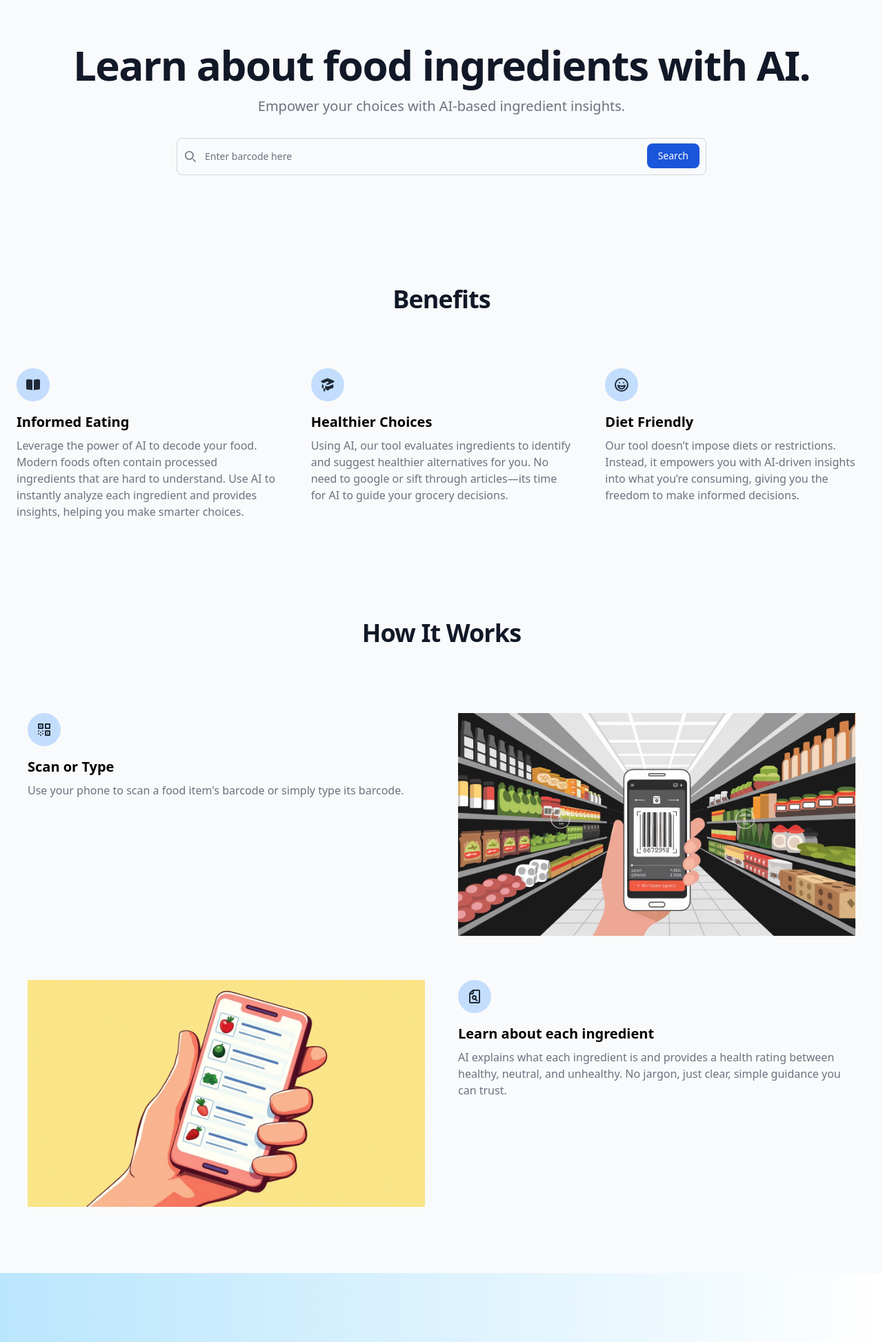
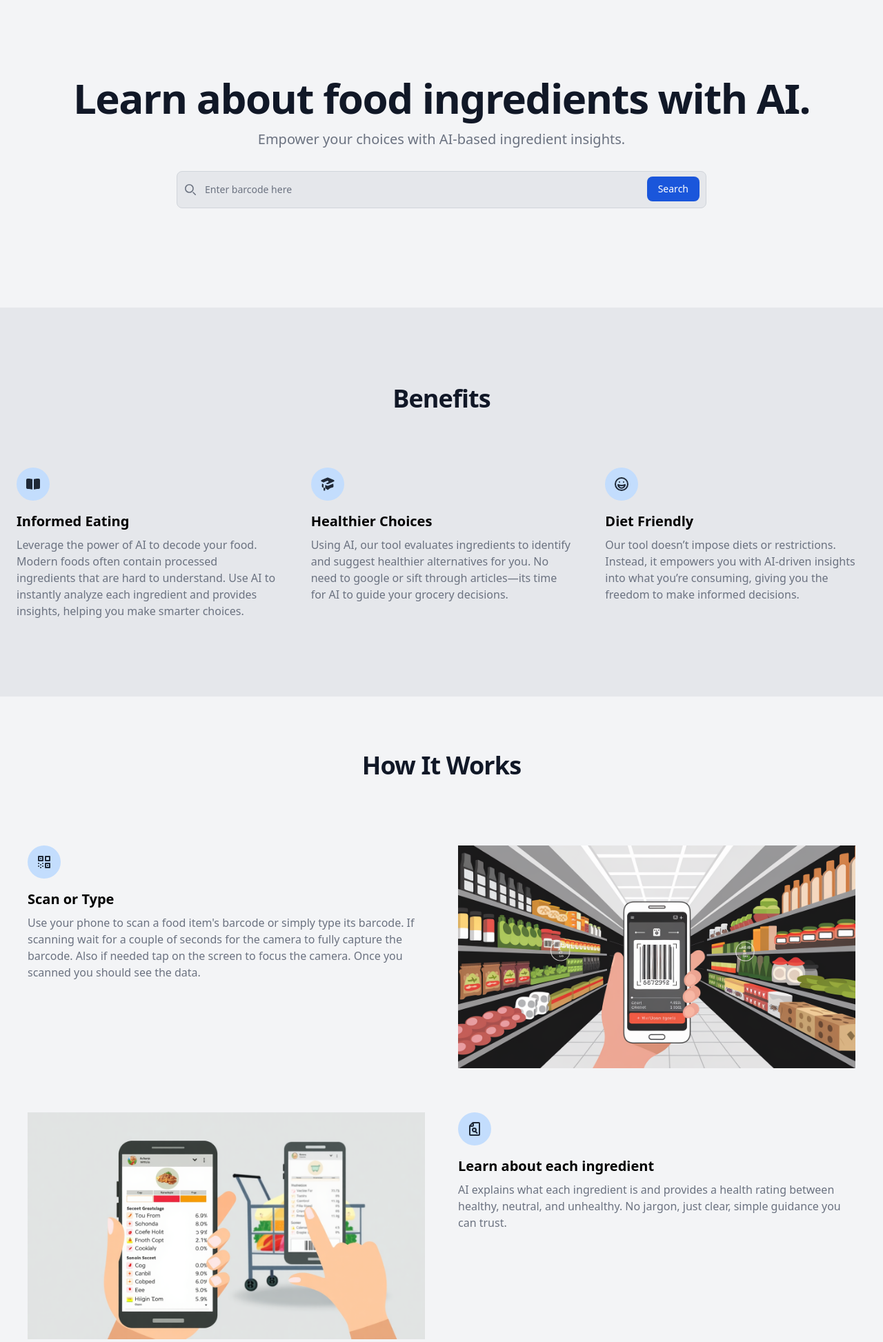
Before and after one commit to Pablosarti7/barcode-reader-web-app, a Flask app: page / in a window 1280 px wide. Shown: the part 60-2006 px from the top of the page at 69% size. Run offline with Flask 3, Linux system fonts and the light colour scheme; parts of the project's set-up code (start-up, migrations or seed data) failed here and were passed over; some libraries are stand-ins or nearby versions.

Commit message:
Changes in UI and UX, adds recommendations v.1

```diff
--- a/main.py
+++ b/main.py
@@ -6,6 +6,7 @@ from ingredients_api import get_ingredient, add_ingredient
 from products_api import add_product, get_specific_ingredient
 from openai_sdk import json_formatter
 from openai_structure_data import product_info_json
+from food_recommender import recommend_healthier_food
 
 # external imports
 from flask import Flask, render_template, request, jsonify, redirect, url_for, flash, abort, session
@@ -137,7 +138,7 @@ def home():
             if boolean:
 
                 database_tasks = [get_ingredient(ingredient) for ingredient in product_data]
-
+                testing = recommend_healthier_food(name)
             else:
 
                 list_of_objects = json_formatter(ingredients_text)
@@ -182,7 +183,7 @@ def home():
                     db.session.commit()
 
             return render_template('index.html', form=form, name=name, ingredients_list=database_tasks,
-                                   nutriscore=nutriscore, logged_in=current_user.is_authenticated)
+                                   nutriscore=nutriscore, logged_in=current_user.is_authenticated, testing=testing)
         else:
             flash('Sorry product key not found in data.')
             return redirect(url_for('home'))
--- a/templates/about.html
+++ b/templates/about.html
@@ -14,7 +14,7 @@
     {% include "navigation.html" %}
 
     <main class="flex-grow flex flex-col">
-    <section class="bg-gray-50 dark:bg-gray-900 flex-grow flex">
+    <section class="bg-gray-100 dark:bg-gray-900 flex-grow flex">
         <div class="py-8 px-4 mx-auto max-w-screen-xl lg:py-16 lg:px-6 justify-center">
             <div class="max-w-screen-lg sm:text-lg dark:text-gray-400">
                 <h1 class="mb-16 md:mb-32 text-4xl font-extrabold tracking-tight leading-none text-gray-900 md:text-5xl lg:text-6xl dark:text-black text-center">About Us</h1>
--- a/templates/index.html
+++ b/templates/index.html
@@ -37,20 +37,21 @@
     </style>
 </head>
 
-<body class="bg-white text-black">
+<body class="bg-gray-100 text-black">
 
     {% include "navigation.html" %}
 
-    <section class="bg-gray-50 dark:bg-gray-900">
-        <div class="py-8 px-4 mx-auto max-w-screen-xl text-center lg:py-16 lg:px-12">
+    <section class="bg-gray-100 dark:bg-gray-900">
+        <div class="py-8 px-4 mx-auto max-w-screen-xl text-center lg:py-28 lg:px-12">
             <!-- Mobile Try Button -->
             <div class="block lg:hidden">
                 <a href="#" id="startbutton"
-                class="inline-flex justify-between items-center py-1 px-1 pr-4 mb-7 text-sm text-gray-700 bg-gray-100 rounded-full dark:bg-gray-300 dark:text-black hover:bg-gray-200"
+                    class="inline-flex justify-between items-center py-1 px-1 pr-4 mb-7 text-sm text-gray-700 bg-gray-200 rounded-full dark:bg-gray-200 dark:text-black hover:bg-gray-200"
                     role="alert">
                     <span class="text-xs bg-blue-600 rounded-full text-white px-4 py-1.5 mr-3">Try</span> <span
                         class="text-sm font-medium">Scanning with your mobile device.</span>
-                <svg class="ml-2 w-5 h-5" fill="currentColor" viewBox="0 0 20 20" xmlns="http://www.w3.org/2000/svg">
+                    <svg class="ml-2 w-5 h-5" fill="currentColor" viewBox="0 0 20 20"
+                        xmlns="http://www.w3.org/2000/svg">
                         <path fill-rule="evenodd"
                             d="M7.293 14.707a1 1 0 010-1.414L10.586 10 7.293 6.707a1 1 0 011.414-1.414l4 4a1 1 0 010 1.414l-4 4a1 1 0 01-1.414 0z"
                             clip-rule="evenodd"></path>
@@ -77,7 +78,7 @@
                         </div>
                         {{ form.hidden_tag() }}
                         {{ form.ingredients(class="block w-full p-4 ps-10 text-sm text-gray-900 border border-gray-300
-                        rounded-lg bg-gray-50 focus:ring-blue-500 focus:border-blue-500 dark:bg-gray-300
+                        rounded-lg bg-gray-200 focus:ring-blue-500 focus:border-blue-500 dark:bg-gray-200
                         dark:placeholder-gray-400 dark:text-black dark:focus:ring-blue-500 dark:focus:border-blue-500")
                         }}
                         {{ form.submit(class="text-white absolute end-2.5 bottom-2.5 bg-blue-700 hover:bg-blue-800
@@ -97,7 +98,7 @@
         class="hidden overflow-y-auto overflow-x-hidden fixed top-0 right-0 left-0 z-50 justify-center items-center w-full md:inset-0 h-[calc(100%-1rem)] max-h-full">
         <div class="relative p-4 w-full max-w-2xl max-h-full">
             <!-- Modal content -->
-            <div class="relative bg-white rounded-lg shadow dark:bg-gray-300">
+            <div class="relative bg-gray-200 rounded-lg shadow dark:bg-gray-200">
                 <!-- Modal header -->
                 <div class="flex items-center justify-between p-4 md:p-5 border-b rounded-t dark:border-gray-600">
                     <h3 class="text-xl font-semibold text-gray-900 dark:text-black">
@@ -123,8 +124,8 @@
     </div>
 
     <!-- Benefits Section -->
-    <section class="bg-gray-50 dark:bg-gray-900">
-        <div class="py-8 px-4 mx-auto max-w-screen-xl sm:py-16 lg:px-6">
+    <section class="bg-gray-200 dark:bg-gray-900">
+        <div class="py-8 px-4 mx-auto max-w-screen-xl lg:py-28 lg:px-6">
             <div class="mb-8 lg:mb-16 flex justify-center">
                 <h2 class="mb-4 text-4xl tracking-tight font-extrabold text-gray-900 dark:text-black">Benefits</h2>
             </div>
@@ -141,7 +142,9 @@
                         </svg>
                     </div>
                     <h3 class="mb-2 text-xl font-bold dark:text-black">Informed Eating</h3>
-                    <p class="text-gray-500 dark:text-black">Leverage the power of AI to decode your food. Modern foods often contain processed ingredients that are hard to understand. Use AI to instantly analyze each ingredient and provides insights, helping you make smarter choices.
+                    <p class="text-gray-500 dark:text-black">Leverage the power of AI to decode your food. Modern foods
+                        often contain processed ingredients that are hard to understand. Use AI to instantly analyze
+                        each ingredient and provides insights, helping you make smarter choices.
                     </p>
                 </div>
                 <div>
@@ -155,7 +158,9 @@
                         </svg>
                     </div>
                     <h3 class="mb-2 text-xl font-bold dark:text-black">Healthier Choices</h3>
-                    <p class="text-gray-500 dark:text-black">Using AI, our tool evaluates ingredients to identify and suggest healthier alternatives for you. No need to google or sift through articles—its time for AI to guide your grocery decisions.
+                    <p class="text-gray-500 dark:text-black">Using AI, our tool evaluates ingredients to identify and
+                        suggest healthier alternatives for you. No need to google or sift through articles—its time for
+                        AI to guide your grocery decisions.
                     </p>
                 </div>
                 <div>
@@ -168,7 +173,9 @@
                         </svg>
                     </div>
                     <h3 class="mb-2 text-xl font-bold dark:text-black">Diet Friendly</h3>
-                    <p class="text-gray-500 dark:text-black">Our tool doesn’t impose diets or restrictions. Instead, it empowers you with AI-driven insights into what you’re consuming, giving you the freedom to make informed decisions.
+                    <p class="text-gray-500 dark:text-black">Our tool doesn’t impose diets or restrictions. Instead, it
+                        empowers you with AI-driven insights into what you’re consuming, giving you the freedom to make
+                        informed decisions.
                     </p>
                 </div>
             </div>
@@ -176,7 +183,7 @@
     </section>
 
     <!-- How it Works Section -->
-    <section class="bg-gray-50 dark:bg-gray-900 w-full flex justify-center">
+    <section class="bg-gray-100 dark:bg-gray-900 w-full flex justify-center">
 
         <div class="py-12 px-4 mx-auto max-w-screen-xl sm:py-20 lg:px-6">
             <div class="mb-8 lg:mb-16 flex justify-center">
@@ -187,9 +194,11 @@
 
                 <div class="flex flex-col sm:flex-row sm:space-x-4">
                     <div class="flex-none sm:flex-1 p-4">
-                      <div class="flex justify-center items-center mb-4 w-10 h-10 rounded-full bg-blue-200 lg:h-12 lg:w-12 dark:bg-primary-900">
+                        <div
+                            class="flex justify-center items-center mb-4 w-10 h-10 rounded-full bg-blue-200 lg:h-12 lg:w-12 dark:bg-primary-900">
                             <svg class="w-6 h-6 text-gray-800 dark:text-white" aria-hidden="true"
-                          xmlns="http://www.w3.org/2000/svg" width="24" height="24" fill="none" viewBox="0 0 24 24">
+                                xmlns="http://www.w3.org/2000/svg" width="24" height="24" fill="none"
+                                viewBox="0 0 24 24">
                                 <path stroke="currentColor" stroke-linejoin="round" stroke-width="2"
                                     d="M4 4h6v6H4V4Zm10 10h6v6h-6v-6Zm0-10h6v6h-6V4Zm-4 10h.01v.01H10V14Zm0 4h.01v.01H10V18Zm-3 2h.01v.01H7V20Zm0-4h.01v.01H7V16Zm-3 2h.01v.01H4V18Zm0-4h.01v.01H4V14Z" />
                                 <path stroke="currentColor" stroke-linejoin="round" stroke-width="2"
@@ -198,7 +207,7 @@
                         </div>
                         <h3 class="mb-2 text-xl font-bold dark:text-black">Scan or Type</h3>
                         <p class="text-gray-500 dark:text-black">
-                        Use your phone to scan a food item's barcode or simply type its barcode.
+                            Use your phone to scan a food item's barcode or simply type its barcode. If scanning wait for a couple of seconds for the camera to fully capture the barcode. Also if needed tap on the screen to focus the camera. Once you scanned you should see the data.
                         </p>
                     </div>
                     <div class="flex-none sm:flex-1 p-4">
@@ -214,13 +223,16 @@
                         <div
                             class="flex justify-center items-center mb-4 w-10 h-10 rounded-full bg-blue-200 lg:h-12 lg:w-12 dark:bg-primary-900">
                             <svg class="w-6 h-6 text-gray-800 dark:text-white" aria-hidden="true"
-                            xmlns="http://www.w3.org/2000/svg" width="24" height="24" fill="none" viewBox="0 0 24 24">
-                            <path stroke="currentColor" stroke-linecap="round" stroke-linejoin="round" stroke-width="2"
+                                xmlns="http://www.w3.org/2000/svg" width="24" height="24" fill="none"
+                                viewBox="0 0 24 24">
+                                <path stroke="currentColor" stroke-linecap="round" stroke-linejoin="round"
+                                    stroke-width="2"
                                     d="M10 3v4a1 1 0 0 1-1 1H5m8 7.5 2.5 2.5M19 4v16a1 1 0 0 1-1 1H6a1 1 0 0 1-1-1V7.914a1 1 0 0 1 .293-.707l3.914-3.914A1 1 0 0 1 9.914 3H18a1 1 0 0 1 1 1Zm-5 9.5a2.5 2.5 0 1 1-5 0 2.5 2.5 0 0 1 5 0Z" />
                             </svg>
                         </div>
                         <h3 class="mb-2 text-xl font-bold dark:text-black">Learn about each ingredient</h3>
-                    <p class="text-gray-500 dark:text-black">AI explains what each ingredient is and provides a health rating between
+                        <p class="text-gray-500 dark:text-black">AI explains what each ingredient is and provides a
+                            health rating between
 
                             healthy,
 
@@ -239,7 +251,7 @@
 
     </section>
 
-    <section class="bg-gradient-to-r from-sky-200 ... dark:bg-gray-900">
+    <section class=" bg-gray-200 dark:bg-gray-900">
         <div class="py-32 px-4 mx-auto max-w-screen-xl lg:px-6">
             <div class="mx-auto max-w-screen-sm text-center">
                 <h2 class="mb-4 text-4xl tracking-tight font-extrabold leading-tight text-black dark:text-black">
@@ -258,18 +270,16 @@
     </section>
 
     <!-- Ingredients modal -->
-    <section>
 
     <div class="block space-y-4 md:flex md:space-y-0 md:space-x-4 rtl:space-x-reverse">
         <!-- Large Modal -->
         <div id="large-modal" tabindex="-1"
-                class="fixed top-0 left-0 right-0 z-50 hidden w-full p-4 overflow-x-hidden overflow-y-auto md:inset-0 h-[calc(100%-1rem)] max-h-full">
-                <div class="relative w-full max-w-4xl max-h-full">
+            class="hidden fixed inset-0 z-50 flex items-center justify-center p-4 overflow-x-hidden overflow-y-auto">
+            <div class="relative w-full max-w-4xl bg-gray-200 rounded-lg shadow dark:bg-gray-700">
                 <!-- Modal content -->
-                    <div class="relative bg-white rounded-lg shadow dark:bg-gray-700">
+                <div class="relative bg-gray-200 rounded-lg shadow dark:bg-gray-700">
                     <!-- Modal header -->
-                        <div
-                            class="flex items-center justify-between p-4 md:p-5 border-b rounded-t dark:border-gray-600">
+                    <div class="flex items-center justify-between p-4 md:p-5 border-b rounded-t dark:border-gray-600">
                         <h3 class="text-xl font-bold text-gray-900 dark:text-white">
                             Ingredients
                         </h3>
@@ -346,7 +356,18 @@
 
                             {% endfor %}
                         </ul>
+                        <h5 class="text-xl font-bold mb-2">
+                            Recommendations
+                        </h5>
+                        <div>
+                            {% for product_recommendation in testing %}
+                            <h3>
 
+                                {{product_recommendation}}
+
+                            </h3>
+                            {% endfor %}
+                        </div>
                         <h5 class="text-xl font-bold mb-2">
                             Nutriscore
                         </h5>
@@ -401,7 +422,6 @@
         </div>
     </div>
 
-    </section>
 
     <!-- Footer -->
     {% include 'footer.html' %}
--- a/templates/search.html
+++ b/templates/search.html
@@ -80,12 +80,12 @@
     {% include "navigation.html" %}
 
     <main class="flex-grow flex flex-col">
-        <section class="bg-gray-50 dark:bg-gray-900 max-h-80">
+        <section class="bg-gray-100 dark:bg-gray-900 max-h-80">
             <div class="py-8 px-4 mx-auto max-w-screen-xl text-center lg:py-16 lg:px-12">
                 <!-- Your main content here -->
                 <div class="lg:hidden">
                     <a href="{{ url_for('home') }}"
-                        class="inline-flex justify-between items-center py-1 px-1 pr-4 mb-7 text-sm text-gray-700 bg-gray-100 rounded-full dark:bg-gray-300 dark:text-black hover:bg-gray-200"
+                        class="inline-flex justify-between items-center py-1 px-1 pr-4 mb-7 text-sm text-gray-700 bg-gray-200 rounded-full dark:bg-gray-300 dark:text-black hover:bg-gray-200"
                         role="alert">
                         <span class="text-xs bg-blue-600 rounded-full text-white px-4 py-1.5 mr-3">Try</span> <span
                             class="text-sm font-medium">Scanning with your mobile device.</span>
@@ -135,7 +135,7 @@
             </div>
         </section>
 
-        <section class="bg-gray-50 dark:bg-gray-900 flex flex-col flex-grow">
+        <section class="bg-gray-100 dark:bg-gray-900 flex flex-col flex-grow">
 
             <div class="flex justify-center">
                 <div class="w-full max-w-4xl mx-auto mb-8">
--- a/utils.py
+++ b/utils.py
@@ -6,9 +6,11 @@ import json
 
 def autosuggest(prefix):
     ingredients = get_all_ingredients()
+    possible_words_list = [ingredient['name'].lower() for ingredient in ingredients['ingredients']]
+
     # you can add code here that will specify not to append matches with less then 70 percent score if the words are not relevant
     if prefix:
-        best_match = process.extract(prefix, ingredients)
+        best_match = process.extract(prefix, possible_words_list)
 
         matches_list = [t[0] for t in best_match]
 
```
Also changed, not shown: food_recommender.py (added, +111 -0 lines), ingredients_api.py (+1 -6 lines), templates/mobilesidenavbar.html (+9 -0 lines), templates/settings.html (+16 -4 lines), static/assets/food-information.png, static/css/tailwind.css, 1 other file. Lines whose indentation alone changed are shown as unchanged.
